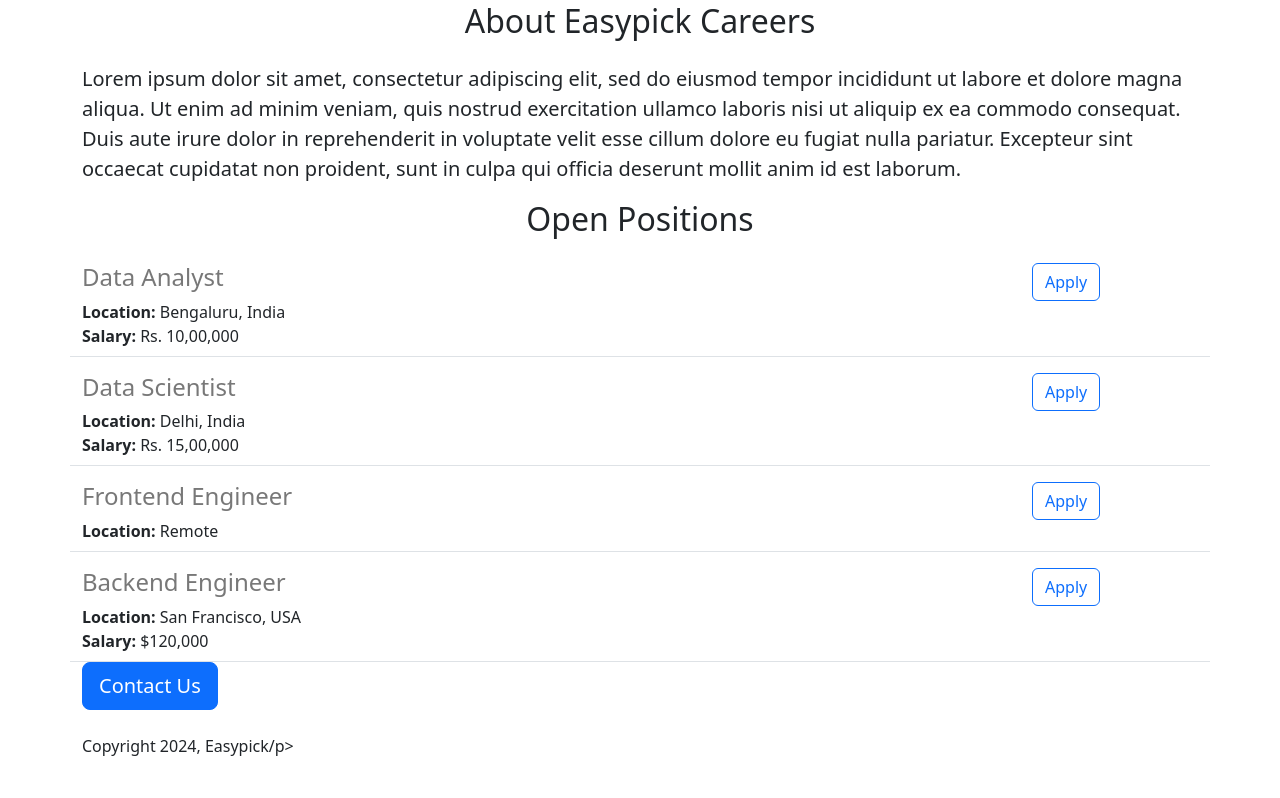
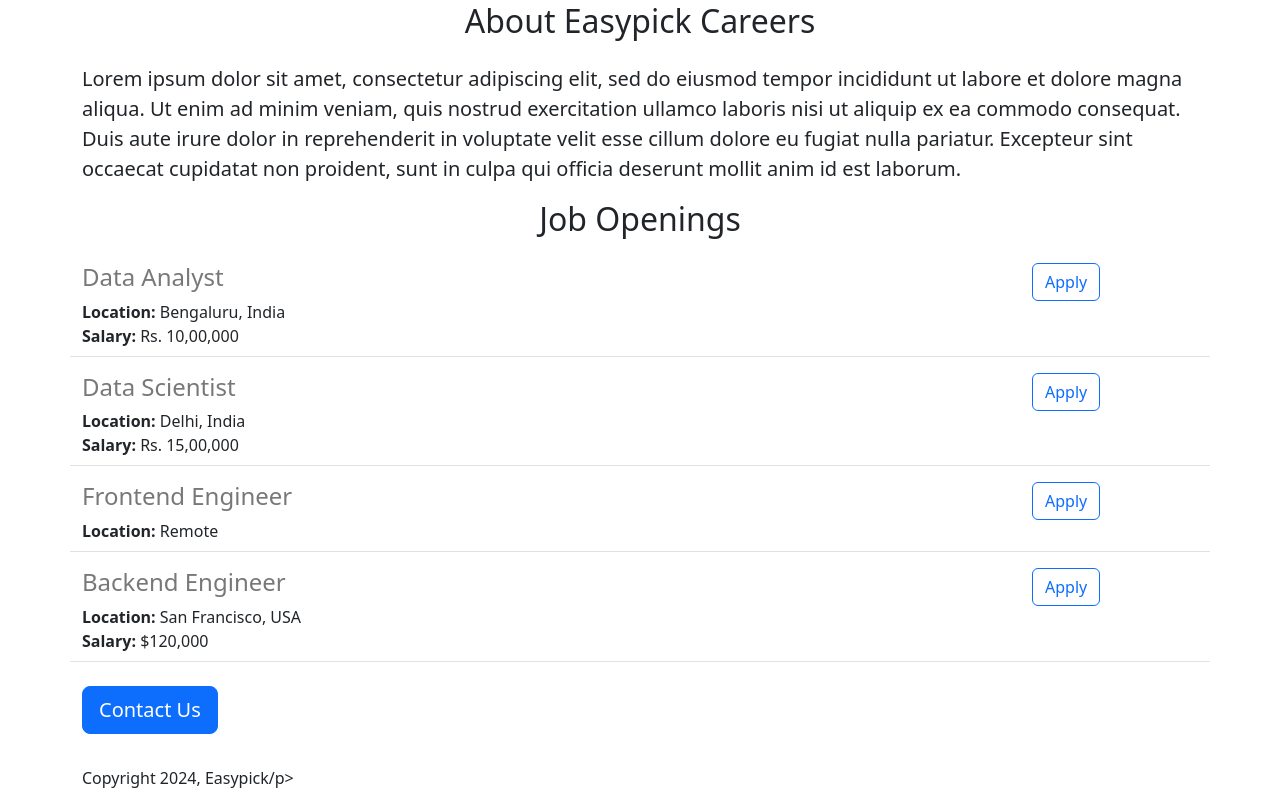
Before and after one commit to Ducking-code/easypick_careers_websitev2, a Flask app: page / in a window 1280 px wide. Shown: the part 478-1276 px from the top of the page. Before the commit the page ends 1234 px from the top, so only its background shows below. Run offline with Flask 3, Linux system fonts and the light colour scheme.

Commit message:
made few changes

```diff
--- a/templates/home.html
+++ b/templates/home.html
@@ -21,14 +21,14 @@
           <p class="lead">
             Lorem ipsum dolor sit amet, consectetur adipiscing elit, sed do eiusmod tempor incididunt ut labore et dolore magna aliqua. Ut enim ad minim veniam, quis nostrud exercitation ullamco laboris nisi ut aliquip ex ea commodo consequat. Duis aute irure dolor in reprehenderit in voluptate velit esse cillum dolore eu fugiat nulla pariatur. Excepteur sint occaecat cupidatat non proident, sunt in culpa qui officia deserunt mollit anim id est laborum.
           </p>
-          <h2 class="text-center mt-2 mb-4">Open Positions</h2>
+          <h2 class="text-center mt-2 mb-4">Job Openings</h2>
           <div >
             {% for job in jobs %}
             {% include 'jobitem.html' %}
             {% endfor %}
           </div>
 
-          <button class="btn btn-primary btn-lg">Contact Us</button>
+          <button class="btn btn-primary btn-lg mt-4 mb-2">Contact Us</button>
         <p class="mt-4 mb-2">Copyright 2024, Easypick/p>
       </div>
           </div>
```
